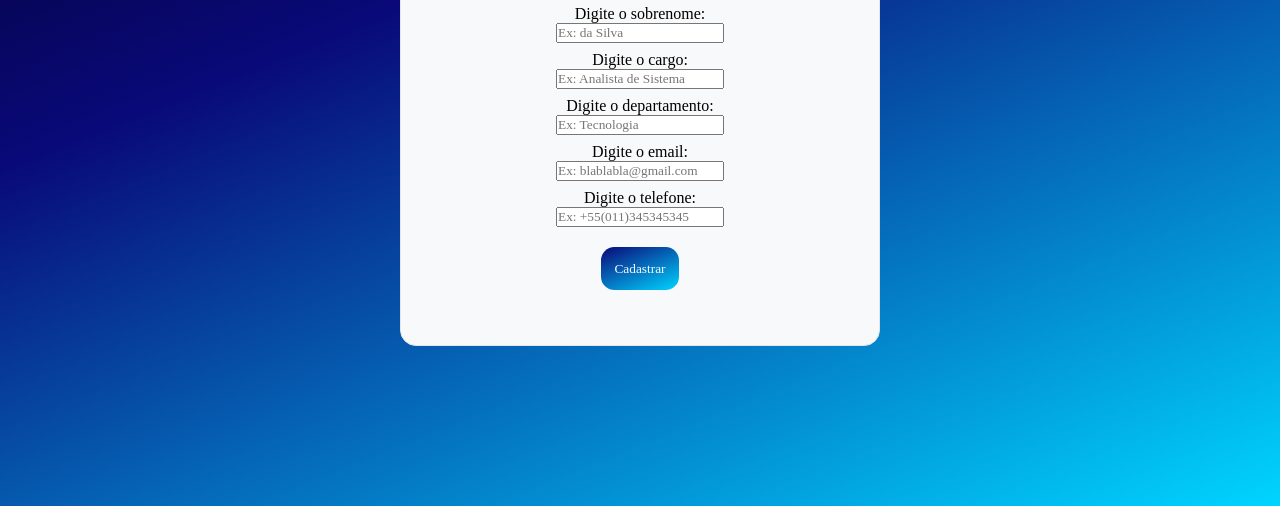
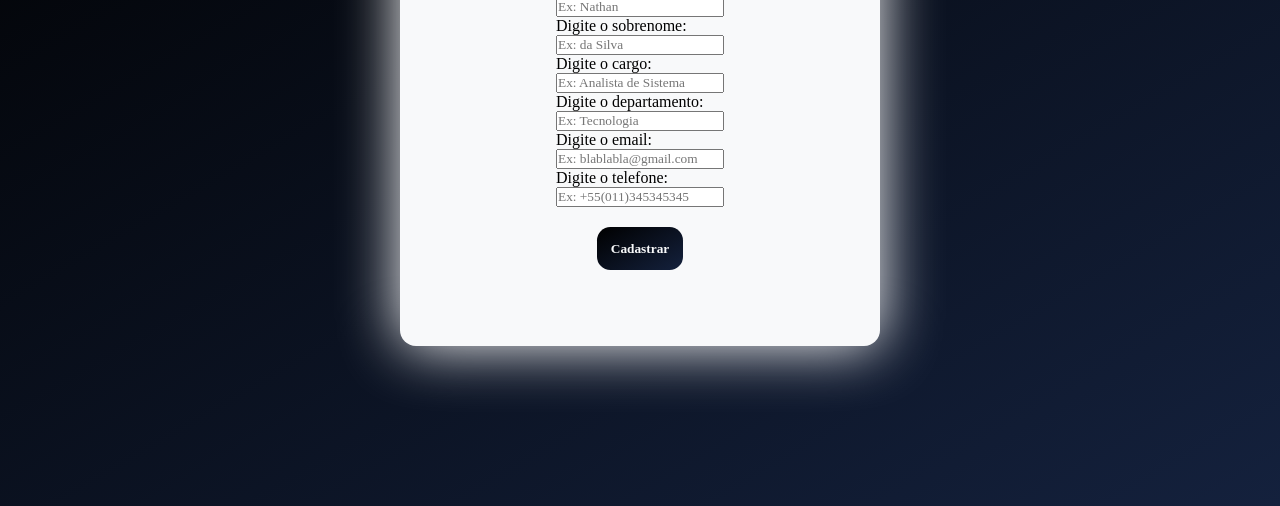
Before and after one commit to NathanGbl/Cadastro-Funcionario, a plain HTML site: page index.html in a window 1280 px wide. Shown: the part 294-800 px from the top of the page. Drawn offline with Linux system fonts and the light colour scheme.

Commit message:
Mudei a cor de fundo da página e do botão, além de envolver uma label junto com input em uma div.

```diff
--- a/index.html
+++ b/index.html
@@ -14,18 +14,30 @@
     <main>
         <form action="" method="get">
             <h1>Cadastrar funcionário</h1>
+            <div>
                 <label for="nome">Digite o nome:</label>
                 <input type="text" name="name" id="nome" placeholder="Ex: Nathan">
+            </div>
+            <div>
                 <label for="sobrenome">Digite o sobrenome:</label>
                 <input type="text" name="sobrenome" id="sobrenome" placeholder="Ex: da Silva">
+            </div>
+            <div>
                 <label for="cargo">Digite o cargo:</label>
                 <input type="text" name="cargo" id="cargo" placeholder="Ex: Analista de Sistema">
+            </div>
+            <div>
                 <label for="departamento">Digite o departamento:</label>
                 <input type="text" name="departamento" id="departamento" placeholder="Ex: Tecnologia">
+            </div>
+            <div>
                 <label for="email">Digite o email:</label>
                 <input type="email" name="email" id="email" placeholder="Ex: blablabla@gmail.com">
+            </div>
+            <div>
                 <label for="tel">Digite o telefone:</label>
                 <input type="tel" name="tel" id="tel" placeholder="Ex: +55(011)345345345">
+            </div>
             <button id="cadastrar">Cadastrar</button>
         </form>
     </main>
--- a/style.css
+++ b/style.css
@@ -18,8 +18,10 @@
 body {
     width: 100%;
     height: 100%;
-    background: rgb(2,0,36);
-    background: linear-gradient(158deg, rgba(2,0,36,1) 0%, rgba(9,9,121,1) 35%, rgba(0,212,255,1) 100%);
+    /* background: rgb(2,0,36);
+    background: linear-gradient(158deg, rgba(2,0,36,1) 0%, rgba(9,9,121,1) 35%, rgba(0,212,255,1) 100%); */
+    background: rgb(0,0,0);
+background: linear-gradient(150deg, rgba(0,0,0,1) 0%, rgba(20,33,61,1) 100%);
 }
 
 header {
@@ -30,18 +32,24 @@ header {
     background-color: var(--yellow);
 }
 
+form h1 {
+
+}
+
 form {
     display: flex;
     height: 60dvh;
     flex-direction: column;
     justify-content: center;
     align-items: center;
-    border: 1px solid var(--grey);
     background-color: var(--white);
     border-radius: 1em;
     margin: 0 auto;
     max-width: 30em;
     padding: 0 auto;
+    -webkit-box-shadow: 0px 0px 60px 0px rgba(255,255,255,1);
+    -moz-box-shadow: 0px 0px 60px 0px rgba(255,255,255,1);
+    box-shadow: 0px 0px 60px 0px rgba(255,255,255,1);
 }
 
 label {
@@ -49,14 +57,14 @@ label {
     justify-items: left;
 }
 #cadastrar {
+    font-weight: bold;
     margin-top: 1.5em;
     padding: 1em;
     border-radius: 1em;
     border: 0;
     color: var(--white);
-    /* background: linear-gradient(158deg, rgba(2,0,36,1) 0%, rgba(9,9,121,1) 35%, rgba(0,212,255,1) 100%); */
-    background: rgb(2,0,36);
-    background: linear-gradient(158deg, rgba(2,0,36,1) 0%, rgba(9,9,121,1) 0%, rgba(0,212,255,1) 100%);
+    background: rgb(0,0,0);
+    background: linear-gradient(150deg, rgba(0,0,0,1) 0%, rgba(20,33,61,1) 100%);
 
 }
 
```
Lines whose indentation alone changed are shown as unchanged.
